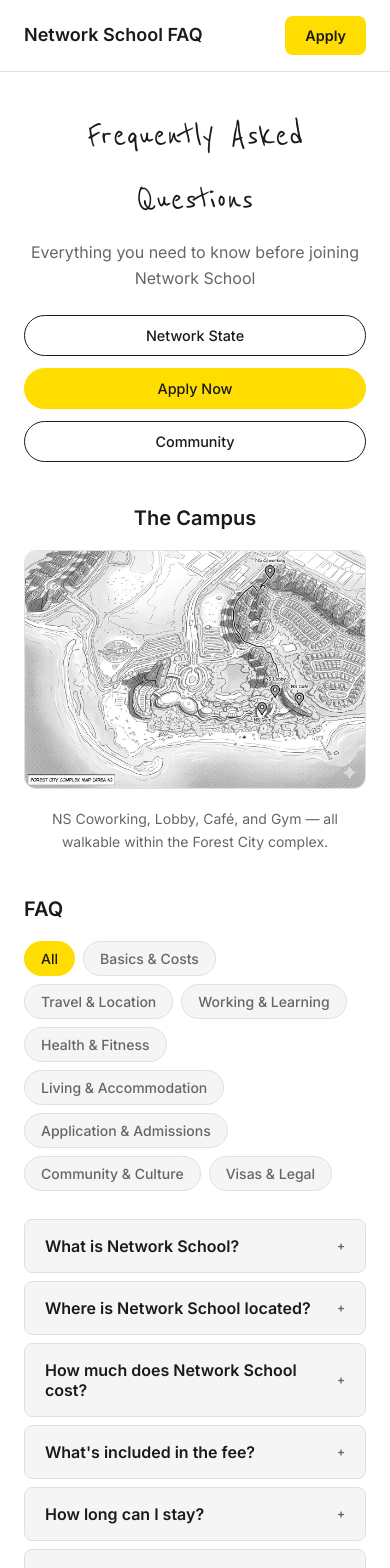
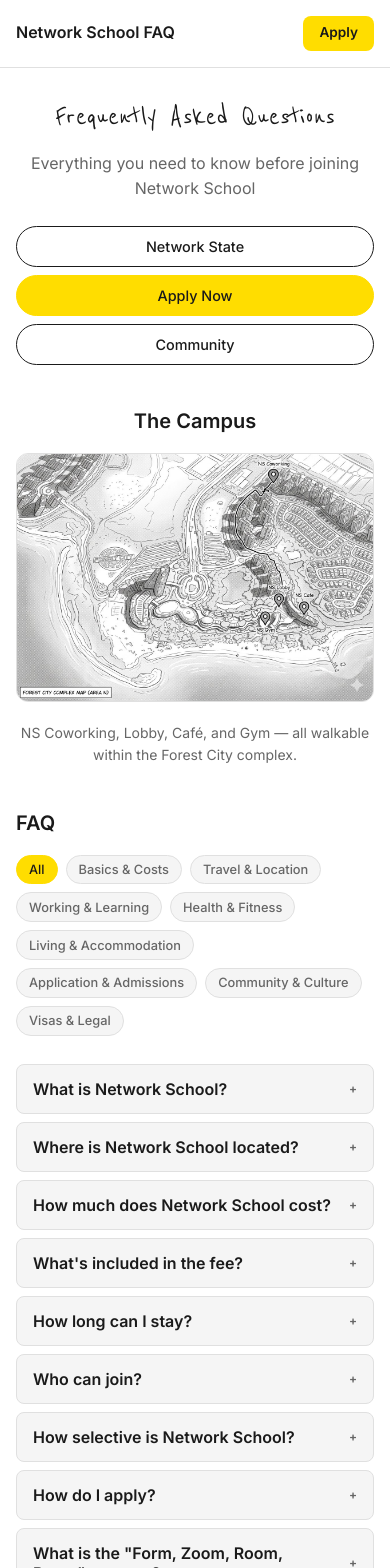
Before and after one commit to thronecloud/NSguide, a React (Vite) app in the folder ns-faq/: page / in a window 390 px wide. Shown: the top 1568 px of the page. Built offline with nearby package versions, Linux system fonts and the light colour scheme; no server answers.

Commit message:
style: vastly improve mobile responsiveness for iPhone and Android devices

```diff
--- a/ns-faq/src/styles/App.css
+++ b/ns-faq/src/styles/App.css
@@ -219,13 +219,7 @@ body {
   gap: 0.5rem;
 }
 
-.faq-list--accordion {
-  gap: 0.5rem;
-}
 
-.faq-list--accordion .faq-item {
-  margin-bottom: 0;
-}
 
 .faq-item {
   border-radius: 8px;
@@ -298,38 +292,9 @@ body {
   color: var(--color-text-muted);
 }
 
-/* FAQ index (list of links to question pages) */
-.faq-list--links {
-  gap: 0;
-}
-
-.faq-link-item {
-  display: flex;
-  align-items: center;
-  justify-content: space-between;
-  gap: 1rem;
-  padding: 1rem 1.25rem;
-  text-decoration: none;
-  color: var(--color-text);
-  background-color: var(--color-faq-inactive);
-  border: 1px solid var(--color-border);
-  border-radius: 8px;
-  margin-bottom: 0.5rem;
-  transition: background-color 0.2s;
-}
-
-.faq-link-item:hover {
-  background-color: var(--color-faq-active);
-}
 
 .faq-link-question {
   font-weight: 600;
-  font-size: 1rem;
-}
-
-.faq-link-arrow {
-  flex-shrink: 0;
-  color: var(--color-text-muted);
   font-size: 1rem;
 }
 
@@ -498,20 +463,7 @@ body {
   color: var(--color-text);
 }
 
-.footer-nav {
-  display: flex;
-  gap: 1.5rem;
-}
 
-.footer-nav a {
-  font-size: 0.875rem;
-  color: var(--color-text-muted);
-  text-decoration: none;
-}
-
-.footer-nav a:hover {
-  color: var(--color-text);
-}
 
 /* Campus map */
 .campus-map {
@@ -539,13 +491,33 @@ body {
 }
 
 /* Responsive */
+/* Responsive */
+@media (max-width: 768px) {
+  .hero-title {
+    font-size: 2.75rem;
+  }
+
+  .main {
+    padding: 1.5rem 1rem 2rem;
+  }
+
+  .header {
+    padding: 1rem;
+  }
+
+  .question-page-title {
+    font-size: 1.5rem;
+  }
+}
+
 @media (max-width: 640px) {
   .hero-title {
-    font-size: 2.5rem;
+    font-size: 2.25rem;
   }
 
   .hero-pills {
     flex-direction: column;
+    gap: 0.5rem;
   }
 
   .pill {
@@ -553,8 +525,50 @@ body {
     text-align: center;
   }
 
+  .faq-question {
+    font-size: 0.95rem;
+    padding: 0.875rem 1rem;
+  }
+
+  .faq-answer p {
+    font-size: 0.9rem;
+  }
+
+  .faq-categories {
+    gap: 0.5rem;
+  }
+
+  .faq-category-btn {
+    font-size: 0.8rem;
+    padding: 0.4rem 0.75rem;
+  }
+
+  .cta {
+    padding: 1.5rem 1rem;
+  }
+
   .footer-inner {
     flex-direction: column;
     text-align: center;
+    gap: 1.5rem;
   }
 }
+
+@media (max-width: 480px) {
+  .hero-title {
+    font-size: 2rem;
+  }
+
+  .logo {
+    font-size: 1rem;
+  }
+
+  .btn-apply {
+    padding: 0.4rem 1rem;
+    font-size: 0.85rem;
+  }
+
+  .question-page-title {
+    font-size: 1.25rem;
+  }
+}
```
